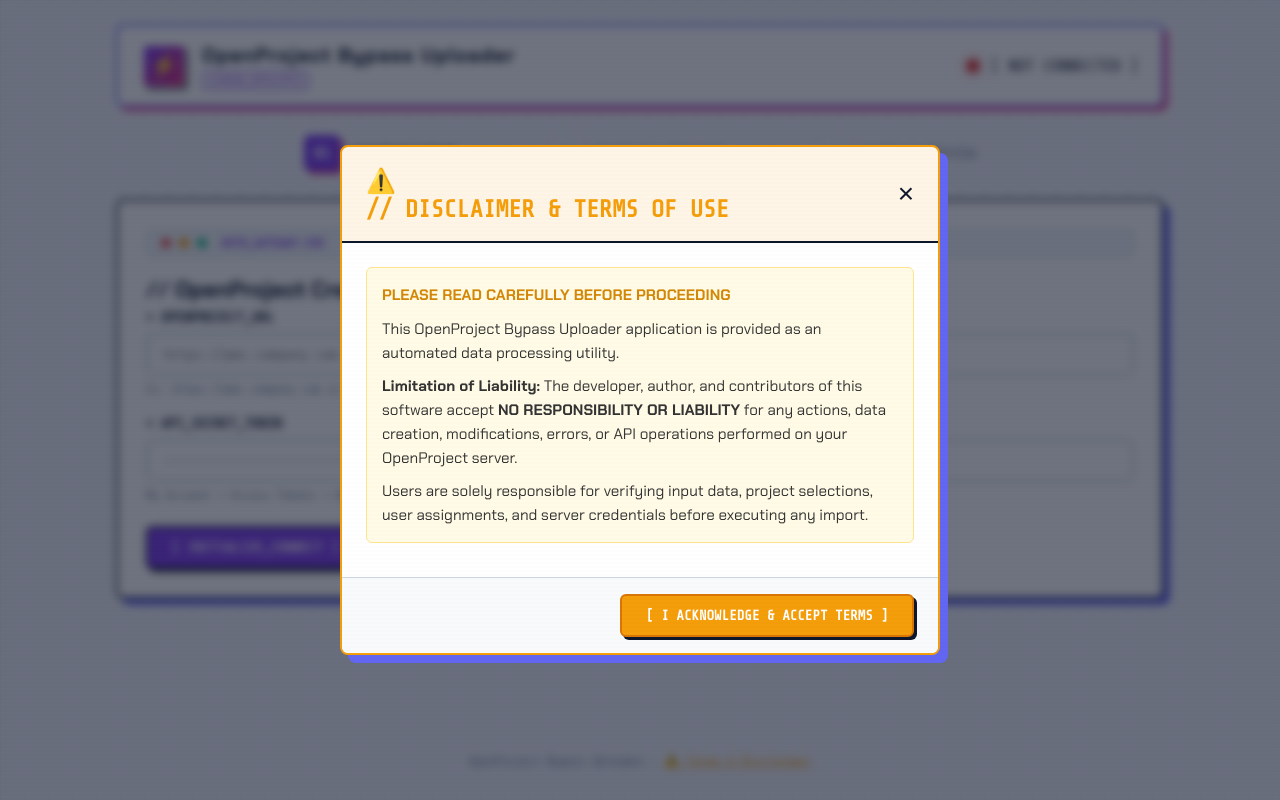
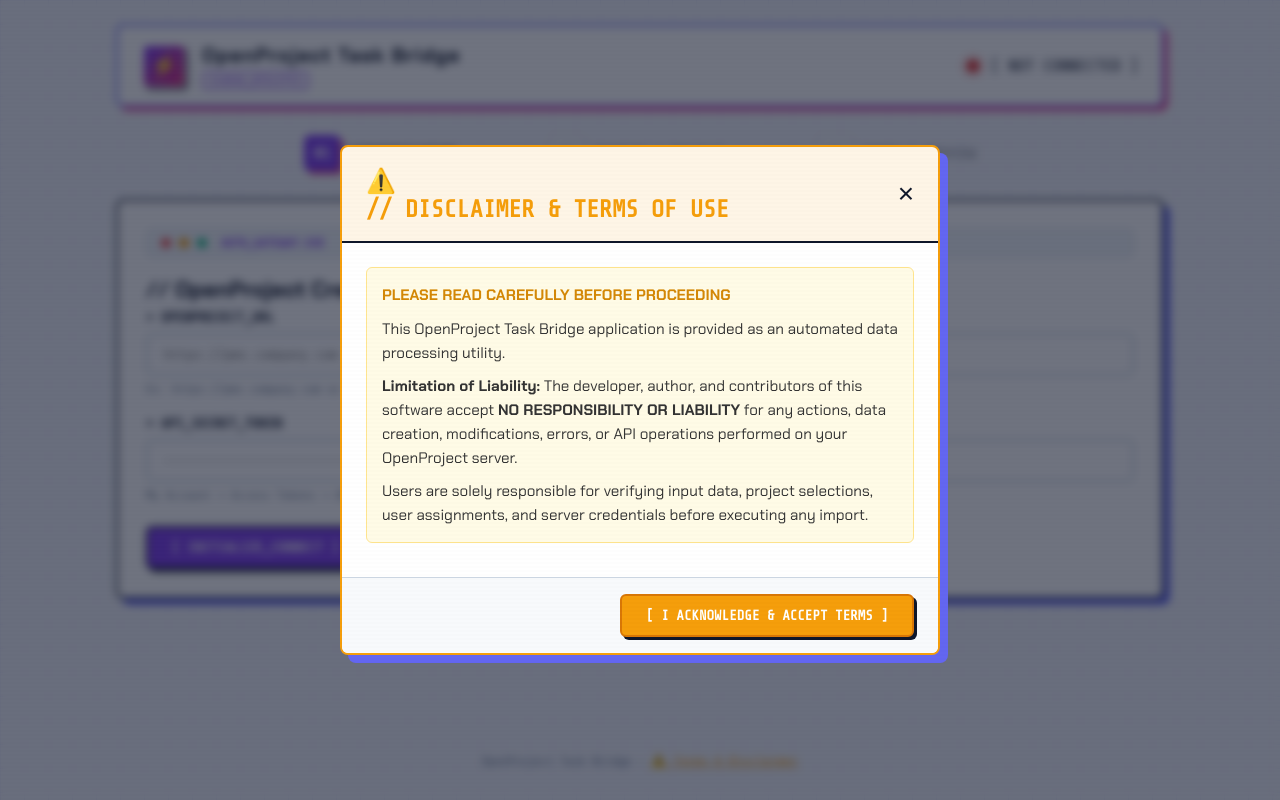
Before and after one commit to mohas7im/pms-bypass, a Django app: template app/templates/uploader/index.html in a window 1280 px wide. Run offline with Django 5.2, Linux system fonts and the light colour scheme; the template is opened without the code that fills it, so the values that code supplies are empty.

Commit message:
update application title to OpenProject Task Bridge

```diff
--- a/app/templates/uploader/base.html
+++ b/app/templates/uploader/base.html
@@ -3,7 +3,7 @@
 <head>
     <meta charset="UTF-8">
     <meta name="viewport" content="width=device-width, initial-scale=1.0">
-    <title>⚡ OpenProject Bypass Uploader // RETRO</title>
+    <title>⚡ OpenProject Task Bridge // RETRO</title>
     <link rel="preconnect" href="https://fonts.googleapis.com">
     <link rel="preconnect" href="https://fonts.gstatic.com" crossorigin>
     <link href="https://fonts.googleapis.com/css2?family=Chakra+Petch:wght@400;500;600;700&family=Press+Start+2P&family=Share+Tech+Mono&family=VT323&display=swap" rel="stylesheet">
@@ -22,7 +22,7 @@
                     <span>⚡</span>
                 </div>
                 <div class="logo-text">
-                    <h1 class="retro-glitch">OpenProject Bypass Uploader</h1>
+                    <h1 class="retro-glitch">OpenProject Task Bridge</h1>
                     <span class="badge local-badge retro-badge">[LOCAL_UTILITY]</span>
                 </div>
             </div>
@@ -46,7 +46,7 @@
 
         <!-- Footer -->
         <footer class="app-footer retro-footer">
-            <p>OpenProject Bypass Uploader &bull; <button type="button" class="btn-link" id="btn-show-disclaimer" style="background:none; border:none; color:var(--accent-orange, #f59e0b); cursor:pointer; text-decoration:underline; font-family:var(--font-mono); font-size:0.8rem;">⚠️ Terms &amp; Disclaimer</button></p>
+            <p>OpenProject Task Bridge &bull; <button type="button" class="btn-link" id="btn-show-disclaimer" style="background:none; border:none; color:var(--accent-orange, #f59e0b); cursor:pointer; text-decoration:underline; font-family:var(--font-mono); font-size:0.8rem;">⚠️ Terms &amp; Disclaimer</button></p>
         </footer>
     </div>
 
--- a/app/templates/uploader/index.html
+++ b/app/templates/uploader/index.html
@@ -349,7 +349,7 @@
                     PLEASE READ CAREFULLY BEFORE PROCEEDING
                 </p>
                 <p style="margin-bottom: 8px; color: #333;">
-                    This OpenProject Bypass Uploader application is provided as an automated data processing utility.
+                    This OpenProject Task Bridge application is provided as an automated data processing utility.
                 </p>
                 <p style="margin-bottom: 8px; color: #333;">
                     <strong>Limitation of Liability:</strong> The developer, author, and contributors of this software accept <strong>NO RESPONSIBILITY OR LIABILITY</strong> for any actions, data creation, modifications, errors, or API operations performed on your OpenProject server.
--- a/app/tests.py
+++ b/app/tests.py
@@ -114,7 +114,7 @@
     def test_index_page(self):
         response = self.client.get('/')
         self.assertEqual(response.status_code, 200)
-        self.assertContains(response, "OpenProject Bypass Uploader")
+        self.assertContains(response, "OpenProject Task Bridge")
 
 
     def test_download_sample(self):
```
Also changed, not shown: README.md.
